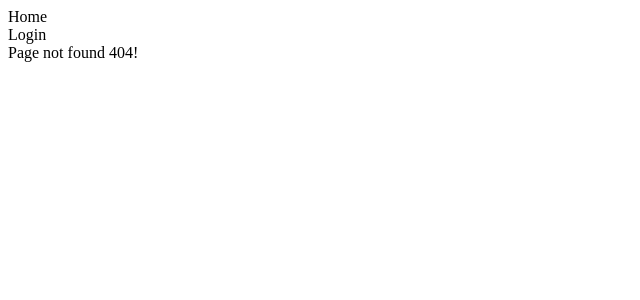
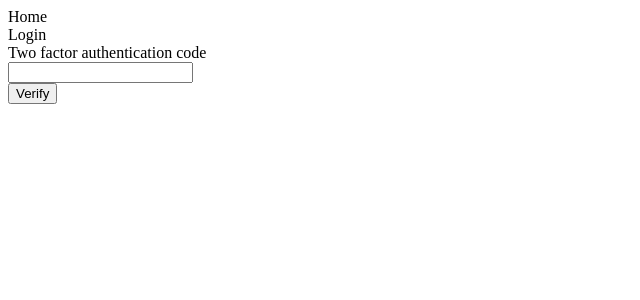
Before and after one commit to ToJaNikodem/Vue-full-auth-app, a JavaScript app: page /login2fa/1/1 in a window 1280 px wide. Before the commit this address had no page. Shown: the top 300 px of the page, without its empty margins (0-640 px from the left). Built offline with nearby package versions, Linux system fonts and the light colour scheme.

Commit message:
some of 2fa working

```diff
--- a/src/components/LoginForm.vue
+++ b/src/components/LoginForm.vue
@@ -55,7 +55,7 @@ export default {
                     password: myFormData.get('password'),
                 })
                 if (response['status'] === 'success') {
-                    router.push('/')
+                    router.push('/login2fa/' + response['userId'] + '/' + response['loginToken'])
                 } else {
                     this.errorMessage += "Invalid username or password!"
                     this.errors = true
--- /dev/null
+++ b/src/components/inputs/TwoFactorAuthenticationCodeInput.vue
@@ -0,0 +1,43 @@
+<template>
+    <div>
+        <label class="mt-5 inline-block">Two factor authentication code</label><br>
+        <span>
+            <input name="code" :class="{
+                'border-red-600 border-4': errors
+            }" class="rounded-md h-10 w-32 text-black text-center mt-2 px-2" type="number" @input="onInput" v-model="code" maxlength="6"
+                minlength="6" required>
+        </span>
+    </div>
+</template>
+
+<script>
+export default {
+    props: {
+        errors: {
+            type: Boolean,
+            default: false
+        },
+        formData: {
+            type: FormData,
+            required: true
+        }
+    },
+    data() {
+        return {
+            code: '',
+        }
+    },
+    methods: {
+        onInput() {
+            this.updateValue()
+        },
+        updateValue() {
+            this.formData.set('code', this.code)
+            this.$emit('code')
+        },
+        maxLength() {
+
+        }
+    }
+}
+</script>
--- a/src/router/index.js
+++ b/src/router/index.js
@@ -11,6 +11,7 @@ import ChangePasswordView from '@/views/profile/ChangePasswordView.vue'
 import ResetPasswordView from '@/views/authentication/SendResetPasswordView.vue'
 import PasswordResetView from '@/views/authentication/PasswordResetView.vue'
 import PageNotFound from '@/views/PageNotFound.vue'
+import Login2faView from '@/views/authentication/Login2faView.vue'
 
 const routes = [
     {
@@ -29,6 +30,11 @@ const routes = [
         path: '/login',
         name: 'login',
         component: LoginView,
+    },
+    {
+        path: '/login2fa/:uid/:loginToken',
+        name: 'login2fa',
+        component: Login2faView
     },
     {
         path: '/signup',
--- a/src/store/index.js
+++ b/src/store/index.js
@@ -33,6 +33,7 @@ const vuexCookie = new VuexPersistence({
 const store = new Vuex.Store({
     state: {
         user: {
+            id: '',
             username: '',
             accessToken: '',
             refreshToken: '',
@@ -46,6 +47,7 @@ const store = new Vuex.Store({
         },
         clearUser(state) {
             state.user = {
+                id: '',
                 username: '',
                 accessToken: '',
                 refreshToken: '',
@@ -62,29 +64,32 @@ const store = new Vuex.Store({
         },
     },
     actions: {
-        async loginUser({ commit }, { userNameOrEmail, password }) {
+        async loginUser({ }, { userNameOrEmail, password }) {
             try {
                 const response = await axios.post('/user/login', {
                     userNameOrEmail: userNameOrEmail,
                     password: password,
                 })
 
-                const userData = response.data
-                const decodedToken = jwtDecode(userData.accessToken)
+                const data = response.data
+                const loginToken = data.loginToken
+                const userId = data.userId
 
-                let isEmailVerified = false
-                if (decodedToken.email_confirmed == 'True') {
-                    isEmailVerified = true
-                }
+                return { status: 'success', loginToken: loginToken, userId: userId }
+            } catch (error) {
+                return { status: 'error' }
+            }
+        },
+        async loginUser2Fa({ commit }, { uid, loginToken, code }) {
+            try {
+                const response = await axios.post('/user/login-2fa', {
+                    code: code,
+                    userId: uid,
+                    loginToken: loginToken
+                })
 
-                commit('setUser', {
-                    username: decodedToken.given_name,
-                    accessToken: userData.accessToken,
-                    refreshToken: userData.refreshToken,
-                    isAuthenticated: true,
-                    isEmailVerified: isEmailVerified,
-                })
-                startRefreshTokenInterval()
+
+
                 return { status: 'success' }
             } catch (error) {
                 return { status: 'error' }
--- /dev/null
+++ b/src/views/authentication/Login2faView.vue
@@ -0,0 +1,72 @@
+<template>
+    <div class="flex items-center justify-center w-full h-full">
+        <div class=" flex flex-col w-1/2 h-1/2 text-center">
+            <span v-show="!isLoading">
+                <form @submit.prevent="submitForm">
+                    <TwoFactorAuthenticationCodeInput :form-data="formData" :errors="errors">
+                    </TwoFactorAuthenticationCodeInput>
+                    <div>
+                        <span v-if="errorMessage" class=" text-red-600 font-bold mt-2 block">{{ errorMessage }}</span>
+                    </div>
+                    <div>
+                        <button class=" rounded-md bg-gray-300 text-black w-24 h-10 mt-5 mb-5">Verify</button>
+                    </div>
+                </form>
+            </span>
+            <span v-show="isLoading">
+                <div class=" flex flex-col w-full justify-center items-center">
+                    <LoadingCircle class=" mt-7"></LoadingCircle>
+                    <div class=" mt-3">Logging in...</div>
+                </div>
+            </span>
+        </div>
+    </div>
+</template>
+
+<script>
+import { mapActions } from 'vuex'
+import TwoFactorAuthenticationCodeInput from '@/components/inputs/TwoFactorAuthenticationCodeInput.vue';
+import LoadingCircle from '@/components/LoadingCircle.vue'
+
+export default {
+    data() {
+        return {
+            errorMessage: '',
+            errors: false,
+            isLoading: false,
+            formData: new FormData(),
+        }
+    },
+    components: {
+        TwoFactorAuthenticationCodeInput,
+        LoadingCircle
+    },
+    methods: {
+        ...mapActions(['loginUser2Fa']),
+        async submitForm() {
+            try {
+                this.errorMessage = ''
+                this.errors = false
+                this.isLoading = false
+
+                const { uid, loginToken }  = this.$route.params
+
+                const myFormData = new FormData()
+
+                this.formData.forEach((value, key) => {
+                    myFormData.append(key, value)
+                })
+
+                const response = await this.loginUser2Fa({
+                    uid: uid,
+                    loginToken: loginToken,
+                    code: myFormData.get('code')
+                })
+
+            } catch {
+
+            }
+        }
+    }
+}
+</script>
```
